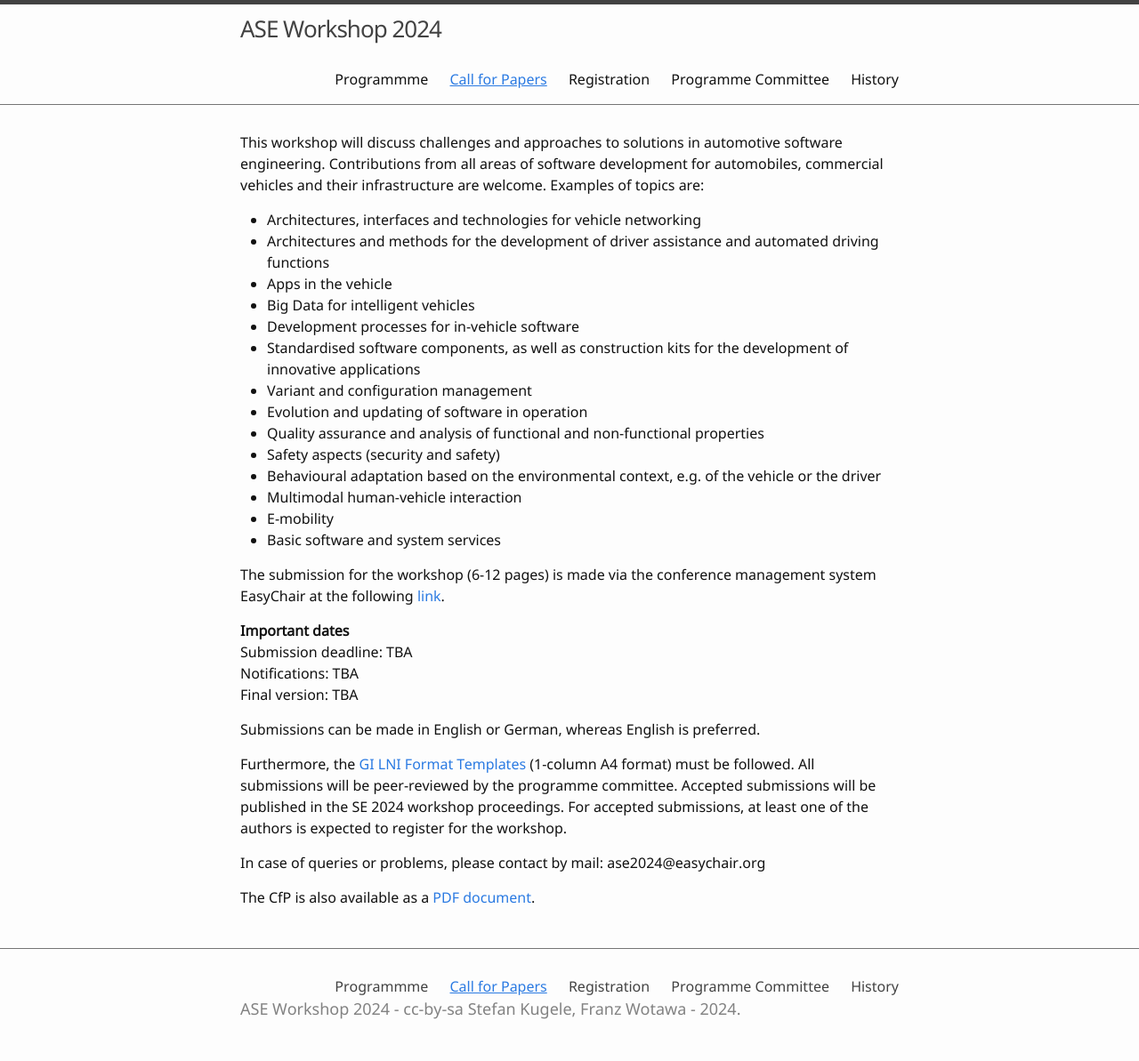
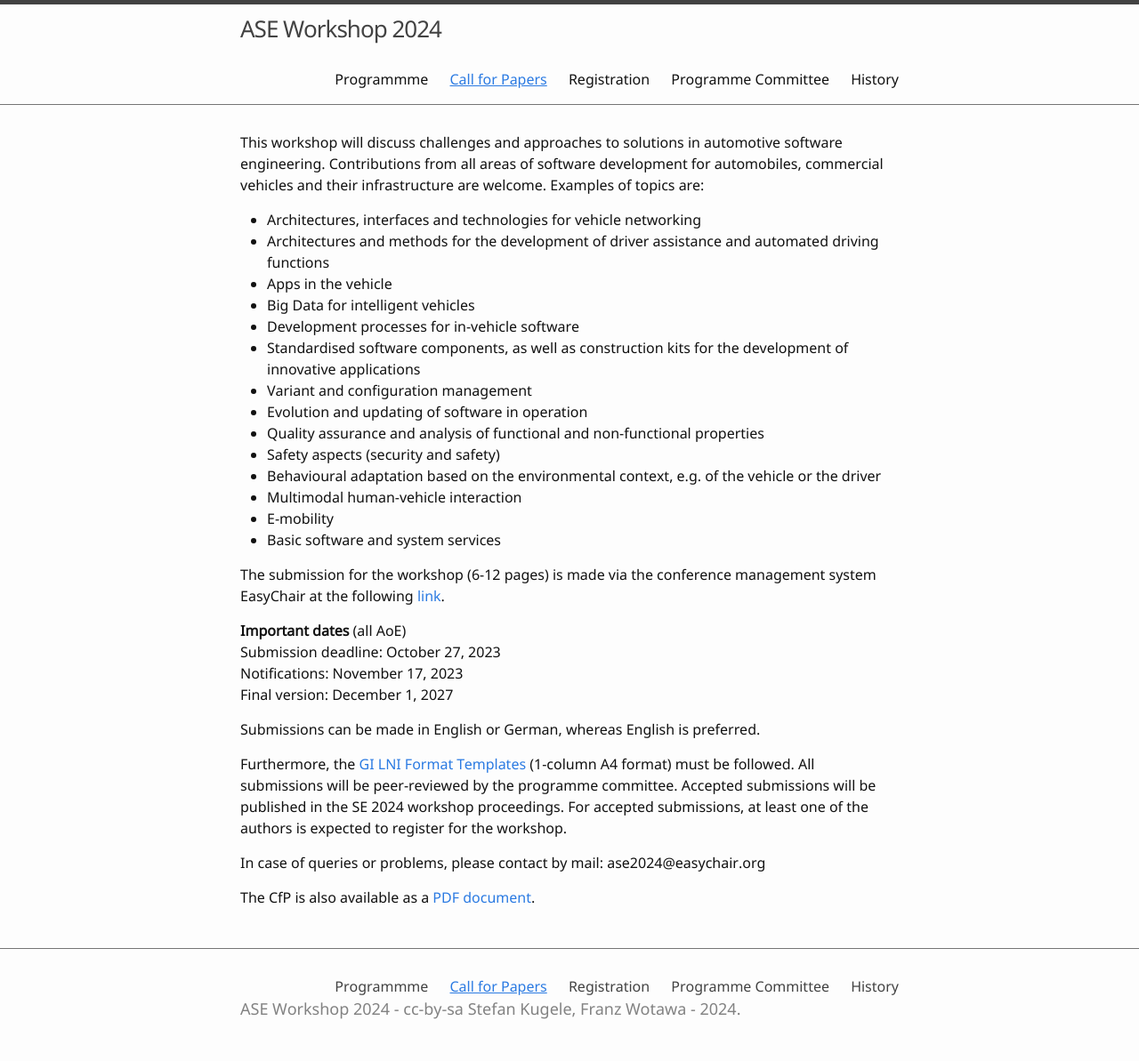
Before and after one commit to ASE-Workshop/2024, a Jekyll site: the page built from 1-call-for-papers.md, in a window 1280 px wide. Shown: the whole page at 89% size. Built offline with Jekyll 4.4.1, drawn with Linux system fonts in a browser that asks for light colours.

Commit message:
Update 1-call-for-papers.md

```diff
--- a/1-call-for-papers.md
+++ b/1-call-for-papers.md
@@ -22,11 +22,10 @@ This workshop will discuss challenges and approaches to solutions in automotive
 
 The submission for the workshop (6-12 pages) is made via the conference management system EasyChair at the following [link](https://easychair.org/conferences/?conf=ase2024).
 
-__Important dates__\
-Submission deadline: TBA\
-Notifications: TBA\
-Final version: TBA
-
+__Important dates__ (all AoE)\
+Submission deadline: October 27, 2023\
+Notifications: November 17, 2023\
+Final version: December 1, 2027
 
 Submissions can be made in English or German, whereas English is preferred.
 
```
